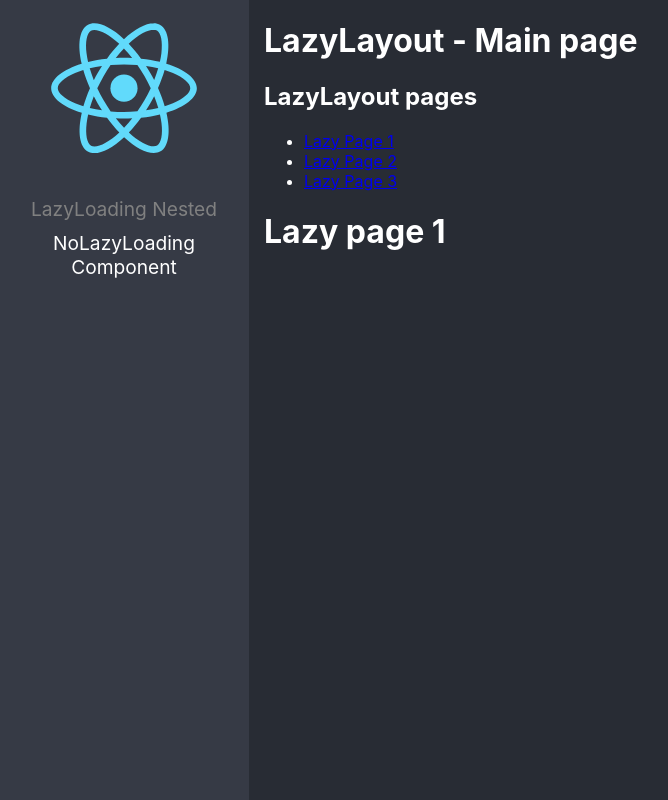
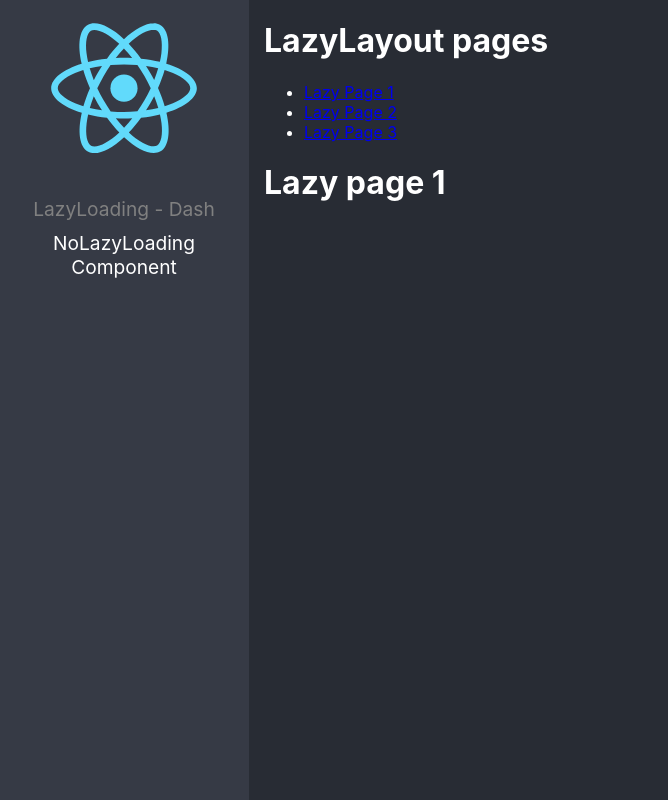
Before and after one commit to Ismaeljarias/react-adv-init, a React (Create React App) app: page /lazyload/lazy1 in a window 1280 px wide. Shown: the whole page, without its empty margins (1-669 px from the left). Built offline with nearby package versions, Linux system fonts and the light colour scheme.

Commit message:
nested routes ready

```diff
--- a/src/lazyload/layout/LazyLayout.tsx
+++ b/src/lazyload/layout/LazyLayout.tsx
@@ -4,7 +4,6 @@ import { Navigation } from "../router/Navigation";
 export const LazyLayout = () => {
   return (
     <div>
-      <h1>LazyLayout - Main page</h1>
       <Navigation />
     </div>
   );
--- a/src/lazyload/router/Navigation.tsx
+++ b/src/lazyload/router/Navigation.tsx
@@ -1,6 +1,5 @@
 import { Link, Navigate, useRoutes } from "react-router-dom";
-import { LazyPage1, LazyPage2 } from "../pages";
-import LazyPage3 from "../pages/LazyPage3";
+import { LazyPage1, LazyPage2, LazyPage3 } from "../pages";
 
 const lazyRoutes = [
   {
@@ -26,7 +25,7 @@ export const Navigation = () => {
 
   return (
     <>
-      <h2>LazyLayout pages</h2>
+      <h1>LazyLayout pages</h1>
       <ul>
         <li>
           <Link to="lazy1">Lazy Page 1</Link>
--- a/src/routes/Navigation.tsx
+++ b/src/routes/Navigation.tsx
@@ -45,7 +45,10 @@ export const Navigation = () => {
             {routes.map(({ path, component: Component }) => (
               <Route key={path} path={path} element={<Component />} />
             ))}
-            <Route path="*" element={<Navigate to={routes[0].path} />} />
+            <Route
+              path="*"
+              element={<Navigate to={routes[0].path} replace />}
+            />
           </Routes>
         </div>
       </>
--- a/src/routes/routes.ts
+++ b/src/routes/routes.ts
@@ -5,25 +5,28 @@ import { NoLazy } from "../lazyload/pages/NoLazy";
 type JSXComponent = () => JSX.Element;
 
 export interface Route {
+  to: string;
   path: string;
   component: LazyExoticComponent<JSXComponent> | JSXComponent;
   name: string;
   children?: Route[];
 }
 
+const LazyLayout = lazy(
+  () =>
+    import(/* webpackChunkName: "LazyLayout" */ "../lazyload/layout/LazyLayout")
+);
+
 export const routes: Route[] = [
   {
+    to: "/lazyload",
     path: "/lazyload/*",
-    component: lazy(
-      () =>
-        import(
-          /* webpackChunkName: "LazyLayout" */ "../lazyload/layout/LazyLayout"
-        )
-    ),
-    name: "LazyLoading Nested",
+    component: LazyLayout,
+    name: "LazyLoading - Dash",
   },
   {
-    path: "/no-lazy",
+    to: "/no-lazy",
+    path: "no-lazy",
     component: NoLazy,
     name: "NoLazyLoading Component",
   },
```
